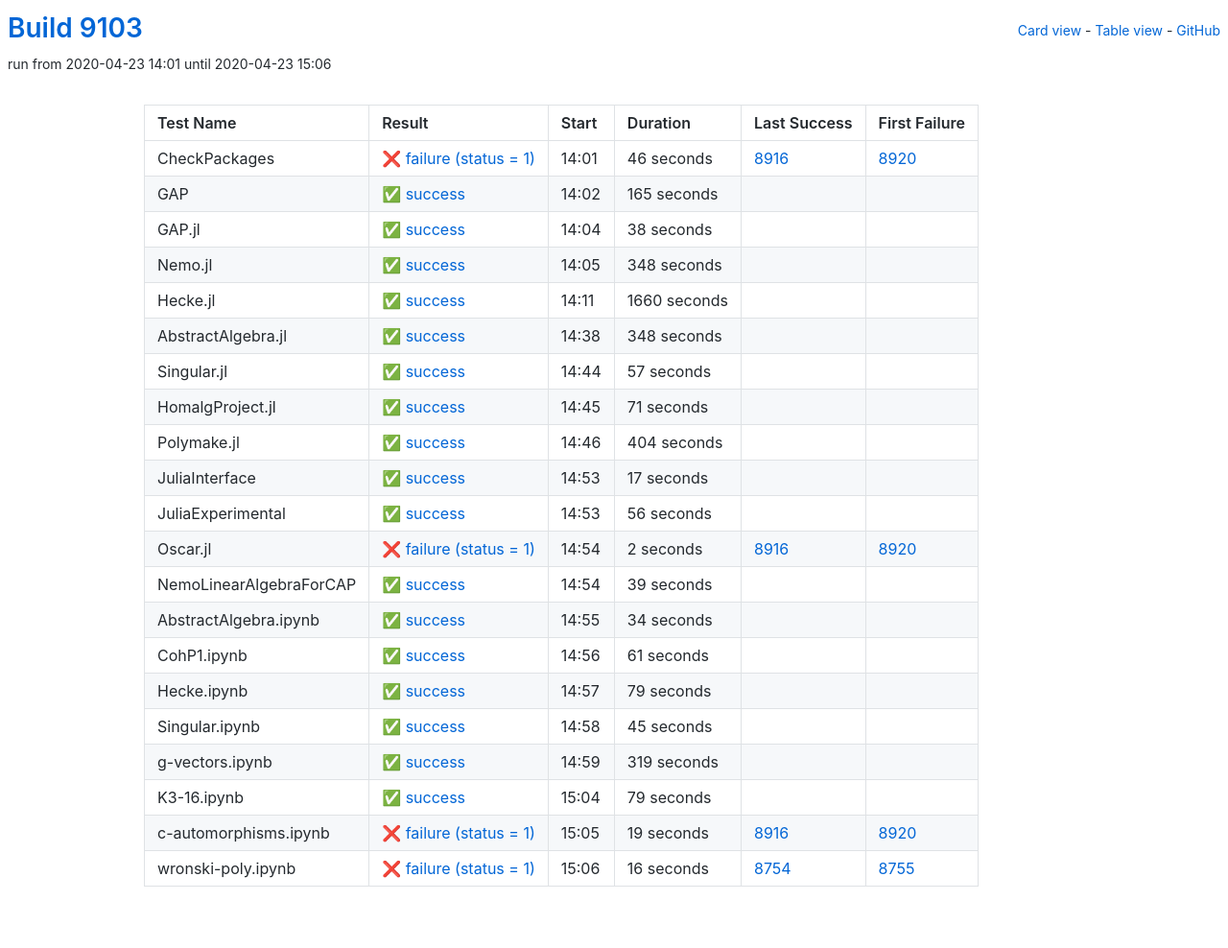
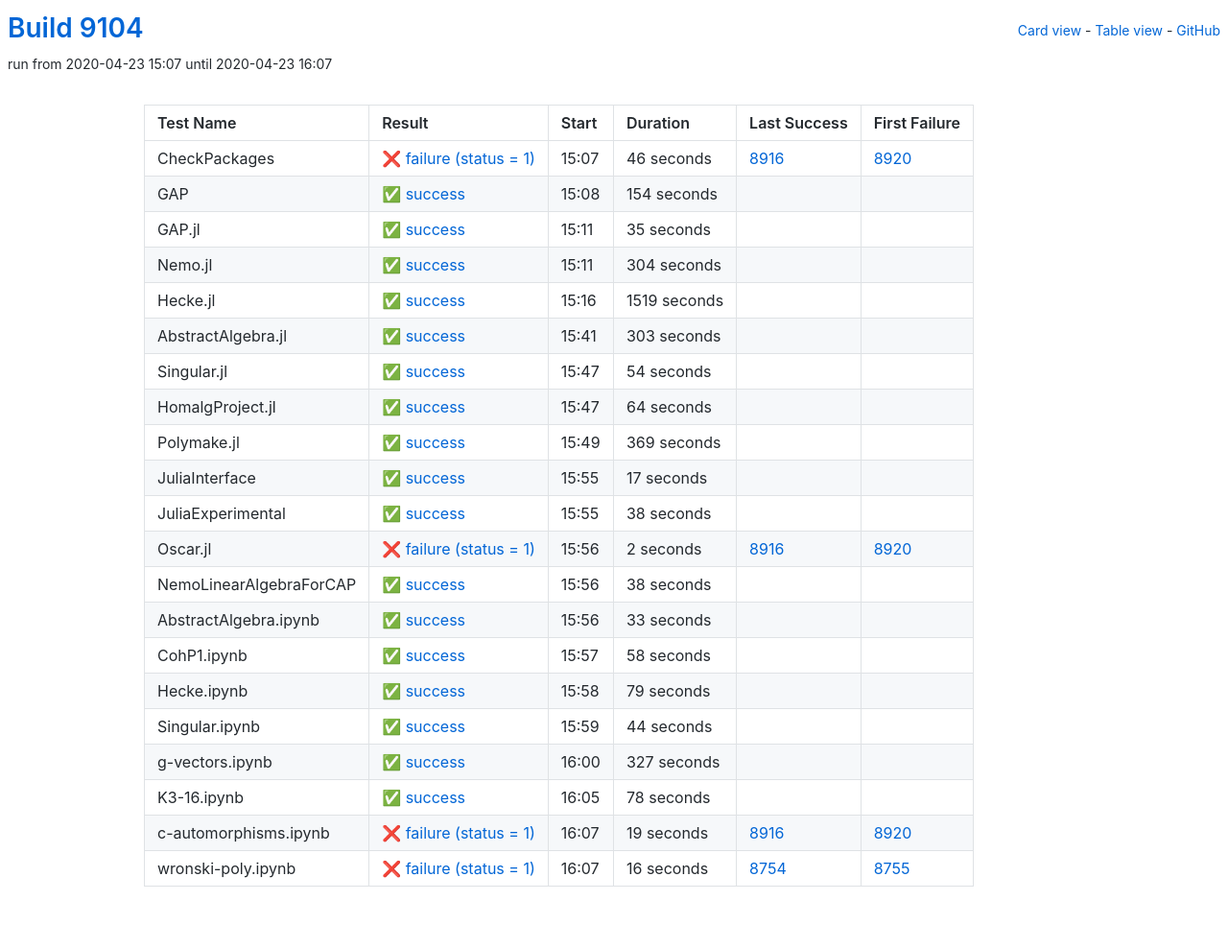
Before and after one commit to oscar-system/oscar-ci-status, a Jekyll site: the page built from table.html, in a window 1280 px wide. Shown: the whole page at 96% size. Built offline with Jekyll 4.4.1, drawn with Linux system fonts in a browser that asks for light colours.

Commit message:
Build 9104

```diff
--- a/_data/ci.yml
+++ b/_data/ci.yml
@@ -1,5 +1,5 @@
-build: 9103
-build_url: https://oscarci.mathematik.uni-kl.de/job/oscar/9103/
+build: 9104
+build_url: https://oscarci.mathematik.uni-kl.de/job/oscar/9104/
 job: oscar
 tests:
 - duration: 46
@@ -8,20 +8,108 @@
   first_failure_url: https://oscarci.mathematik.uni-kl.de/job/oscar/8920/
   last_success: 8916
   last_success_url: https://oscarci.mathematik.uni-kl.de/job/oscar/8916/
-  log: https://oscarci.mathematik.uni-kl.de/job/oscar/9103/artifact/logs/build-9103/CheckPackages.log
+  log: https://oscarci.mathematik.uni-kl.de/job/oscar/9104/artifact/logs/build-9104/CheckPackages.log
   name: CheckPackages
-  start: 2020-04-23 14:01
+  start: 2020-04-23 15:07
   status: failure
   success: false
-- duration: 165
+- duration: 154
   exitcode: 0
   first_failure: false
   first_failure_url: null
   last_success: false
   last_success_url: null
-  log: https://oscarci.mathematik.uni-kl.de/job/oscar/9103/artifact/logs/build-9103/GAP.log
+  log: https://oscarci.mathematik.uni-kl.de/job/oscar/9104/artifact/logs/build-9104/GAP.log
   name: GAP
-  start: 2020-04-23 14:02
+  start: 2020-04-23 15:08
+  status: success
+  success: true
+- duration: 35
+  exitcode: 0
+  first_failure: false
+  first_failure_url: null
+  last_success: false
+  last_success_url: null
+  log: https://oscarci.mathematik.uni-kl.de/job/oscar/9104/artifact/logs/build-9104/GAP.jl.log
+  name: GAP.jl
+  start: 2020-04-23 15:11
+  status: success
+  success: true
+- duration: 304
+  exitcode: 0
+  first_failure: false
+  first_failure_url: null
+  last_success: false
+  last_success_url: null
+  log: https://oscarci.mathematik.uni-kl.de/job/oscar/9104/artifact/logs/build-9104/Nemo.jl.log
+  name: Nemo.jl
+  start: 2020-04-23 15:11
+  status: success
+  success: true
+- duration: 1519
+  exitcode: 0
+  first_failure: false
+  first_failure_url: null
+  last_success: false
+  last_success_url: null
+  log: https://oscarci.mathematik.uni-kl.de/job/oscar/9104/artifact/logs/build-9104/Hecke.jl.log
+  name: Hecke.jl
+  start: 2020-04-23 15:16
+  status: success
+  success: true
+- duration: 303
+  exitcode: 0
+  first_failure: false
+  first_failure_url: null
+  last_success: false
+  last_success_url: null
+  log: https://oscarci.mathematik.uni-kl.de/job/oscar/9104/artifact/logs/build-9104/AbstractAlgebra.jl.log
+  name: AbstractAlgebra.jl
+  start: 2020-04-23 15:41
+  status: success
+  success: true
+- duration: 54
+  exitcode: 0
+  first_failure: false
+  first_failure_url: null
+  last_success: false
+  last_success_url: null
+  log: https://oscarci.mathematik.uni-kl.de/job/oscar/9104/artifact/logs/build-9104/Singular.jl.log
+  name: Singular.jl
+  start: 2020-04-23 15:47
+  status: success
+  success: true
+- duration: 64
+  exitcode: 0
+  first_failure: false
+  first_failure_url: null
+  last_success: false
+  last_success_url: null
+  log: https://oscarci.mathematik.uni-kl.de/job/oscar/9104/artifact/logs/build-9104/HomalgProject.jl.log
+  name: HomalgProject.jl
+  start: 2020-04-23 15:47
+  status: success
+  success: true
+- duration: 369
+  exitcode: 0
+  first_failure: false
+  first_failure_url: null
+  last_success: false
+  last_success_url: null
+  log: https://oscarci.mathematik.uni-kl.de/job/oscar/9104/artifact/logs/build-9104/Polymake.jl.log
+  name: Polymake.jl
+  start: 2020-04-23 15:49
+  status: success
+  success: true
+- duration: 17
+  exitcode: 0
+  first_failure: false
+  first_failure_url: null
+  last_success: false
+  last_success_url: null
+  log: https://oscarci.mathematik.uni-kl.de/job/oscar/9104/artifact/logs/build-9104/JuliaInterface.log
+  name: JuliaInterface
+  start: 2020-04-23 15:55
   status: success
   success: true
 - duration: 38
@@ -30,97 +118,9 @@
   first_failure_url: null
   last_success: false
   last_success_url: null
-  log: https://oscarci.mathematik.uni-kl.de/job/oscar/9103/artifact/logs/build-9103/GAP.jl.log
-  name: GAP.jl
-  start: 2020-04-23 14:04
-  status: success
-  success: true
-- duration: 348
-  exitcode: 0
-  first_failure: false
-  first_failure_url: null
-  last_success: false
-  last_success_url: null
-  log: https://oscarci.mathematik.uni-kl.de/job/oscar/9103/artifact/logs/build-9103/Nemo.jl.log
-  name: Nemo.jl
-  start: 2020-04-23 14:05
-  status: success
-  success: true
-- duration: 1660
-  exitcode: 0
-  first_failure: false
-  first_failure_url: null
-  last_success: false
-  last_success_url: null
-  log: https://oscarci.mathematik.uni-kl.de/job/oscar/9103/artifact/logs/build-9103/Hecke.jl.log
-  name: Hecke.jl
-  start: 2020-04-23 14:11
-  status: success
-  success: true
-- duration: 348
-  exitcode: 0
-  first_failure: false
-  first_failure_url: null
-  last_success: false
-  last_success_url: null
-  log: https://oscarci.mathematik.uni-kl.de/job/oscar/9103/artifact/logs/build-9103/AbstractAlgebra.jl.log
-  name: AbstractAlgebra.jl
-  start: 2020-04-23 14:38
-  status: success
-  success: true
-- duration: 57
-  exitcode: 0
-  first_failure: false
-  first_failure_url: null
-  last_success: false
-  last_success_url: null
-  log: https://oscarci.mathematik.uni-kl.de/job/oscar/9103/artifact/logs/build-9103/Singular.jl.log
-  name: Singular.jl
-  start: 2020-04-23 14:44
-  status: success
-  success: true
-- duration: 71
-  exitcode: 0
-  first_failure: false
-  first_failure_url: null
-  last_success: false
-  last_success_url: null
-  log: https://oscarci.mathematik.uni-kl.de/job/oscar/9103/artifact/logs/build-9103/HomalgProject.jl.log
-  name: HomalgProject.jl
-  start: 2020-04-23 14:45
-  status: success
-  success: true
-- duration: 404
-  exitcode: 0
-  first_failure: false
-  first_failure_url: null
-  last_success: false
-  last_success_url: null
-  log: https://oscarci.mathematik.uni-kl.de/job/oscar/9103/artifact/logs/build-9103/Polymake.jl.log
-  name: Polymake.jl
-  start: 2020-04-23 14:46
-  status: success
-  success: true
-- duration: 17
-  exitcode: 0
-  first_failure: false
-  first_failure_url: null
-  last_success: false
-  last_success_url: null
-  log: https://oscarci.mathematik.uni-kl.de/job/oscar/9103/artifact/logs/build-9103/JuliaInterface.log
-  name: JuliaInterface
-  start: 2020-04-23 14:53
-  status: success
-  success: true
-- duration: 56
-  exitcode: 0
-  first_failure: false
-  first_failure_url: null
-  last_success: false
-  last_success_url: null
-  log: https://oscarci.mathematik.uni-kl.de/job/oscar/9103/artifact/logs/build-9103/JuliaExperimental.log
+  log: https://oscarci.mathematik.uni-kl.de/job/oscar/9104/artifact/logs/build-9104/JuliaExperimental.log
   name: JuliaExperimental
-  start: 2020-04-23 14:53
+  start: 2020-04-23 15:55
   status: success
   success: true
 - duration: 2
@@ -129,42 +129,42 @@
   first_failure_url: https://oscarci.mathematik.uni-kl.de/job/oscar/8920/
   last_success: 8916
   last_success_url: https://oscarci.mathematik.uni-kl.de/job/oscar/8916/
-  log: https://oscarci.mathematik.uni-kl.de/job/oscar/9103/artifact/logs/build-9103/Oscar.jl.log
+  log: https://oscarci.mathematik.uni-kl.de/job/oscar/9104/artifact/logs/build-9104/Oscar.jl.log
   name: Oscar.jl
-  start: 2020-04-23 14:54
+  start: 2020-04-23 15:56
   status: failure
   success: false
-- duration: 39
+- duration: 38
   exitcode: 0
   first_failure: false
   first_failure_url: null
   last_success: false
   last_success_url: null
-  log: https://oscarci.mathematik.uni-kl.de/job/oscar/9103/artifact/logs/build-9103/NemoLinearAlgebraForCAP.log
+  log: https://oscarci.mathematik.uni-kl.de/job/oscar/9104/artifact/logs/build-9104/NemoLinearAlgebraForCAP.log
   name: NemoLinearAlgebraForCAP
-  start: 2020-04-23 14:54
+  start: 2020-04-23 15:56
   status: success
   success: true
-- duration: 34
+- duration: 33
   exitcode: 0
   first_failure: false
   first_failure_url: null
   last_success: false
   last_success_url: null
-  log: https://oscarci.mathematik.uni-kl.de/job/oscar/9103/artifact/logs/build-9103/AbstractAlgebra.ipynb.log
+  log: https://oscarci.mathematik.uni-kl.de/job/oscar/9104/artifact/logs/build-9104/AbstractAlgebra.ipynb.log
   name: AbstractAlgebra.ipynb
-  start: 2020-04-23 14:55
+  start: 2020-04-23 15:56
   status: success
   success: true
-- duration: 61
+- duration: 58
   exitcode: 0
   first_failure: false
   first_failure_url: null
   last_success: false
   last_success_url: null
-  log: https://oscarci.mathematik.uni-kl.de/job/oscar/9103/artifact/logs/build-9103/CohP1.ipynb.log
+  log: https://oscarci.mathematik.uni-kl.de/job/oscar/9104/artifact/logs/build-9104/CohP1.ipynb.log
   name: CohP1.ipynb
-  start: 2020-04-23 14:56
+  start: 2020-04-23 15:57
   status: success
   success: true
 - duration: 79
@@ -173,42 +173,42 @@
   first_failure_url: null
   last_success: false
   last_success_url: null
-  log: https://oscarci.mathematik.uni-kl.de/job/oscar/9103/artifact/logs/build-9103/Hecke.ipynb.log
+  log: https://oscarci.mathematik.uni-kl.de/job/oscar/9104/artifact/logs/build-9104/Hecke.ipynb.log
   name: Hecke.ipynb
-  start: 2020-04-23 14:57
+  start: 2020-04-23 15:58
   status: success
   success: true
-- duration: 45
+- duration: 44
   exitcode: 0
   first_failure: false
   first_failure_url: null
   last_success: false
   last_success_url: null
-  log: https://oscarci.mathematik.uni-kl.de/job/oscar/9103/artifact/logs/build-9103/Singular.ipynb.log
+  log: https://oscarci.mathematik.uni-kl.de/job/oscar/9104/artifact/logs/build-9104/Singular.ipynb.log
   name: Singular.ipynb
-  start: 2020-04-23 14:58
+  start: 2020-04-23 15:59
   status: success
   success: true
-- duration: 319
+- duration: 327
   exitcode: 0
   first_failure: false
   first_failure_url: null
   last_success: false
   last_success_url: null
-  log: https://oscarci.mathematik.uni-kl.de/job/oscar/9103/artifact/logs/build-9103/g-vectors.ipynb.log
+  log: https://oscarci.mathematik.uni-kl.de/job/oscar/9104/artifact/logs/build-9104/g-vectors.ipynb.log
   name: g-vectors.ipynb
-  start: 2020-04-23 14:59
+  start: 2020-04-23 16:00
   status: success
   success: true
-- duration: 79
+- duration: 78
   exitcode: 0
   first_failure: false
   first_failure_url: null
   last_success: false
   last_success_url: null
-  log: https://oscarci.mathematik.uni-kl.de/job/oscar/9103/artifact/logs/build-9103/K3-16.ipynb.log
+  log: https://oscarci.mathematik.uni-kl.de/job/oscar/9104/artifact/logs/build-9104/K3-16.ipynb.log
   name: K3-16.ipynb
-  start: 2020-04-23 15:04
+  start: 2020-04-23 16:05
   status: success
   success: true
 - duration: 19
@@ -217,9 +217,9 @@
   first_failure_url: https://oscarci.mathematik.uni-kl.de/job/oscar/8920/
   last_success: 8916
   last_success_url: https://oscarci.mathematik.uni-kl.de/job/oscar/8916/
-  log: https://oscarci.mathematik.uni-kl.de/job/oscar/9103/artifact/logs/build-9103/c-automorphisms.ipynb.log
+  log: https://oscarci.mathematik.uni-kl.de/job/oscar/9104/artifact/logs/build-9104/c-automorphisms.ipynb.log
   name: c-automorphisms.ipynb
-  start: 2020-04-23 15:05
+  start: 2020-04-23 16:07
   status: failure
   success: false
 - duration: 16
@@ -228,8 +228,8 @@
   first_failure_url: https://oscarci.mathematik.uni-kl.de/job/oscar/8755/
   last_success: 8754
   last_success_url: https://oscarci.mathematik.uni-kl.de/job/oscar/8754/
-  log: https://oscarci.mathematik.uni-kl.de/job/oscar/9103/artifact/logs/build-9103/wronski-poly.ipynb.log
+  log: https://oscarci.mathematik.uni-kl.de/job/oscar/9104/artifact/logs/build-9104/wronski-poly.ipynb.log
   name: wronski-poly.ipynb
-  start: 2020-04-23 15:06
+  start: 2020-04-23 16:07
   status: failure
   success: false
```
Also changed, not shown: README.md.
